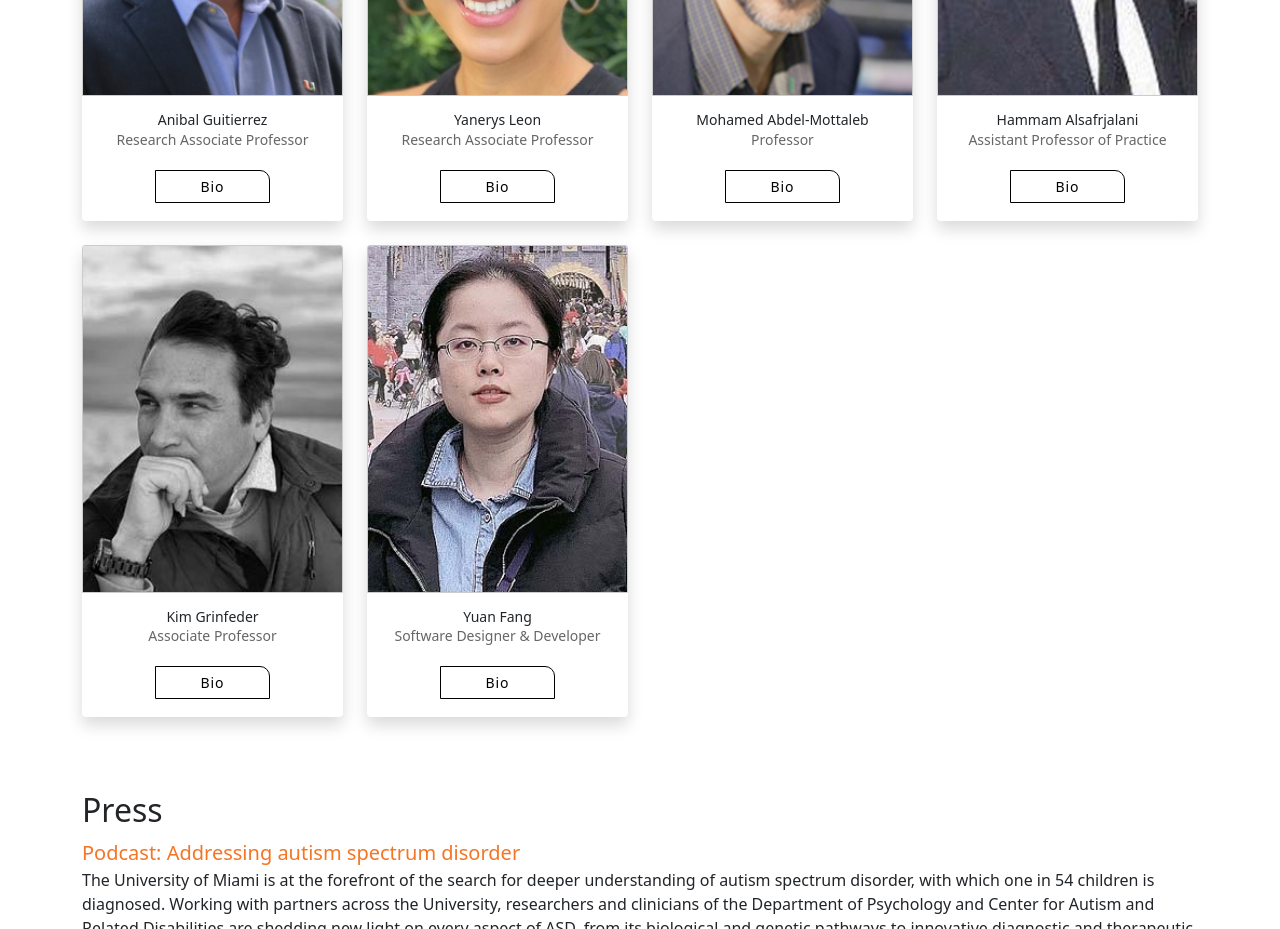
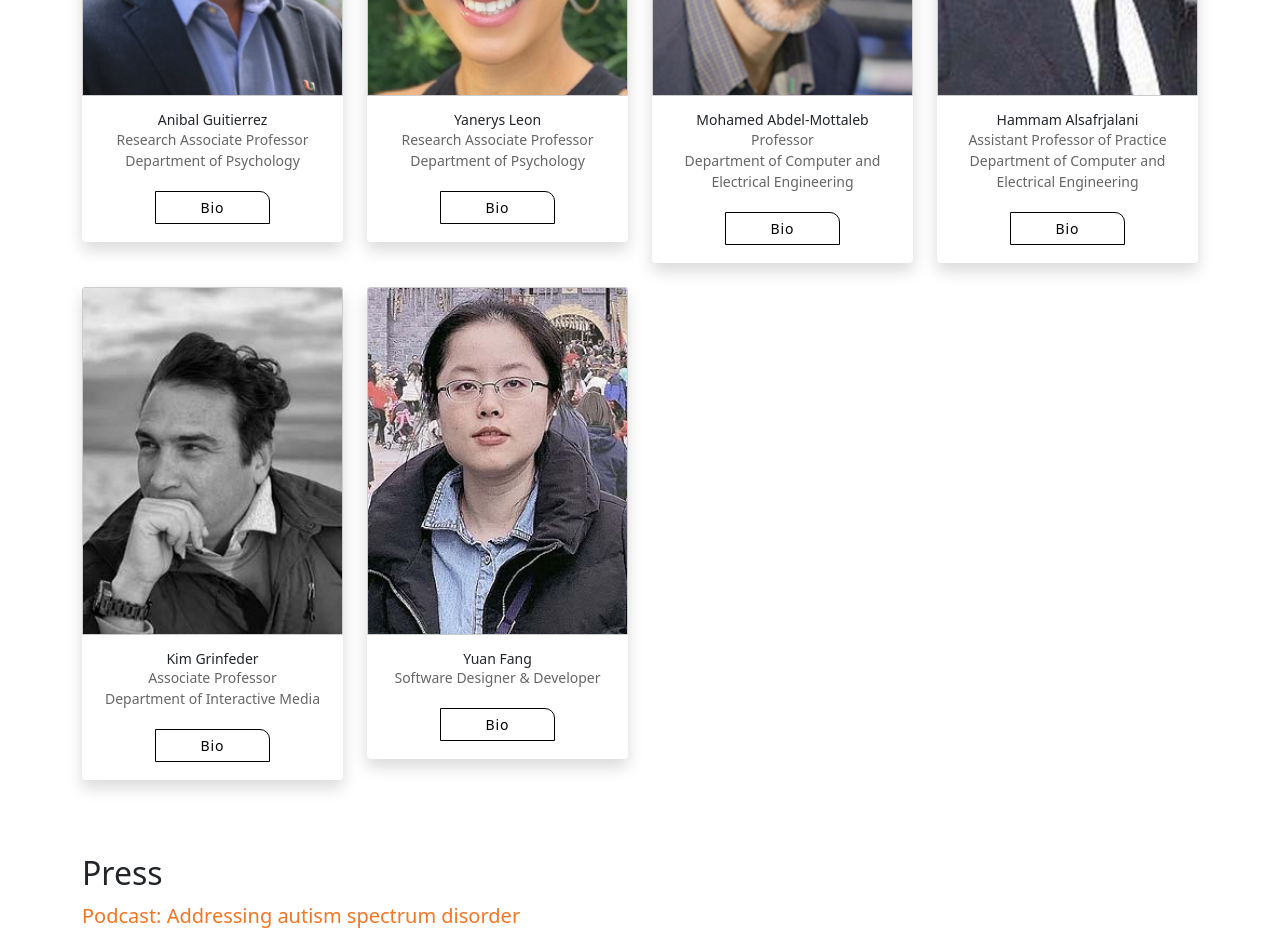
Before and after one commit to grinfax/maiba-demo, a plain HTML site: page index.html in a window 1280 px wide. Shown: the part 2080-3009 px from the top of the page. Drawn offline with nearby package versions, Linux system fonts and the light colour scheme.

Commit message:
Added schools and colleges to titles

```diff
--- a/index.html
+++ b/index.html
@@ -107,7 +107,8 @@
           <img src="anibal-gutierrez-2019-240x320.png" class="card-img-top" alt="Anibal Guitierrez">
           <div class="card-body text-center">
             <h5 class="card-title mb-0">Anibal Guitierrez</h5>
-            <div class="rank">Research Associate Professor</div>
+            <div class="rank">Research Associate Professor<br>
+            Department of Psychology</div>
             <div class="card-text text-black-50">
                 <a href="https://local.psy.miami.edu/people/faculty/agutierrez/" target="_blank">Bio</a>
             </div>
@@ -120,7 +121,7 @@
           <img src="yani.jpeg" class="card-img-top" alt="Yanerys Leon">
           <div class="card-body text-center">
             <h5 class="card-title mb-0">Yanerys Leon</h5>
-            <div class="rank">Research Associate Professor</div>
+            <div class="rank">Research Associate Professor<br>Department of Psychology</div>
             <div class="card-text text-black-50">  <a href="https://people.miami.edu/profile/yxl1611@miami.edu" target="_blank">Bio</a></div>
           </div>
         </div>
@@ -131,7 +132,7 @@
           <img src="mohamed-abdel-mottaleb-240x320.png" class="card-img-top" alt="...">
           <div class="card-body text-center">
             <h5 class="card-title mb-0">Mohamed Abdel-Mottaleb</h5>
-            <div class="rank">Professor</div>
+            <div class="rank">Professor<br>Department of Computer and Electrical Engineering</div>
             <div class="card-text text-black-50"><a href="https://people.miami.edu/profile/mottaleb@miami.edu" target="_blank">Bio</a></div>
           </div>
         </div>
@@ -142,7 +143,7 @@
           <img src="hammam.jpg" class="card-img-top" alt="Hammam Alsafrjalani">
           <div class="card-body text-center">
             <h5 class="card-title mb-0">Hammam Alsafrjalani</h5>
-            <div class="rank">Assistant Professor of Practice</div>
+            <div class="rank">Assistant Professor of Practice<br>Department of Computer and Electrical Engineering</div>
             <div class="card-text text-black-50"><a href="https://people.miami.edu/profile/mxa1428@miami.edu" target="_blank">Bio</a></div>
           </div>
         </div>
@@ -153,7 +154,7 @@
           <img src="kim.jpeg" class="card-img-top" alt="...">
           <div class="card-body text-center">
             <h5 class="card-title mb-0">Kim Grinfeder</h5>
-            <div class="rank">Associate Professor</div>
+            <div class="rank">Associate Professor<br>Department of Interactive Media</div>
             <div class="card-text text-black-50"><a href="https://com.miami.edu/profile/kim-grinfeder/" target="_blank">Bio</a></div>
           </div>
         </div>
```
